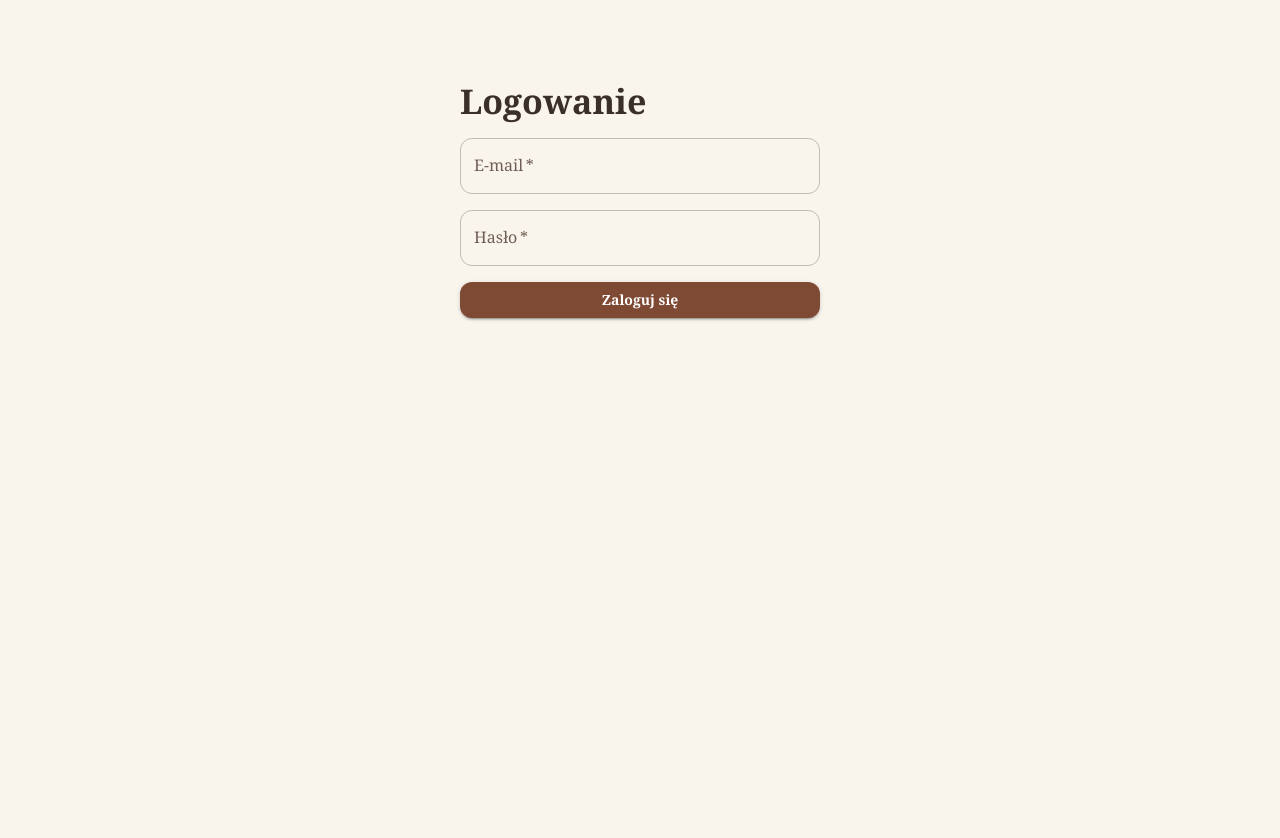
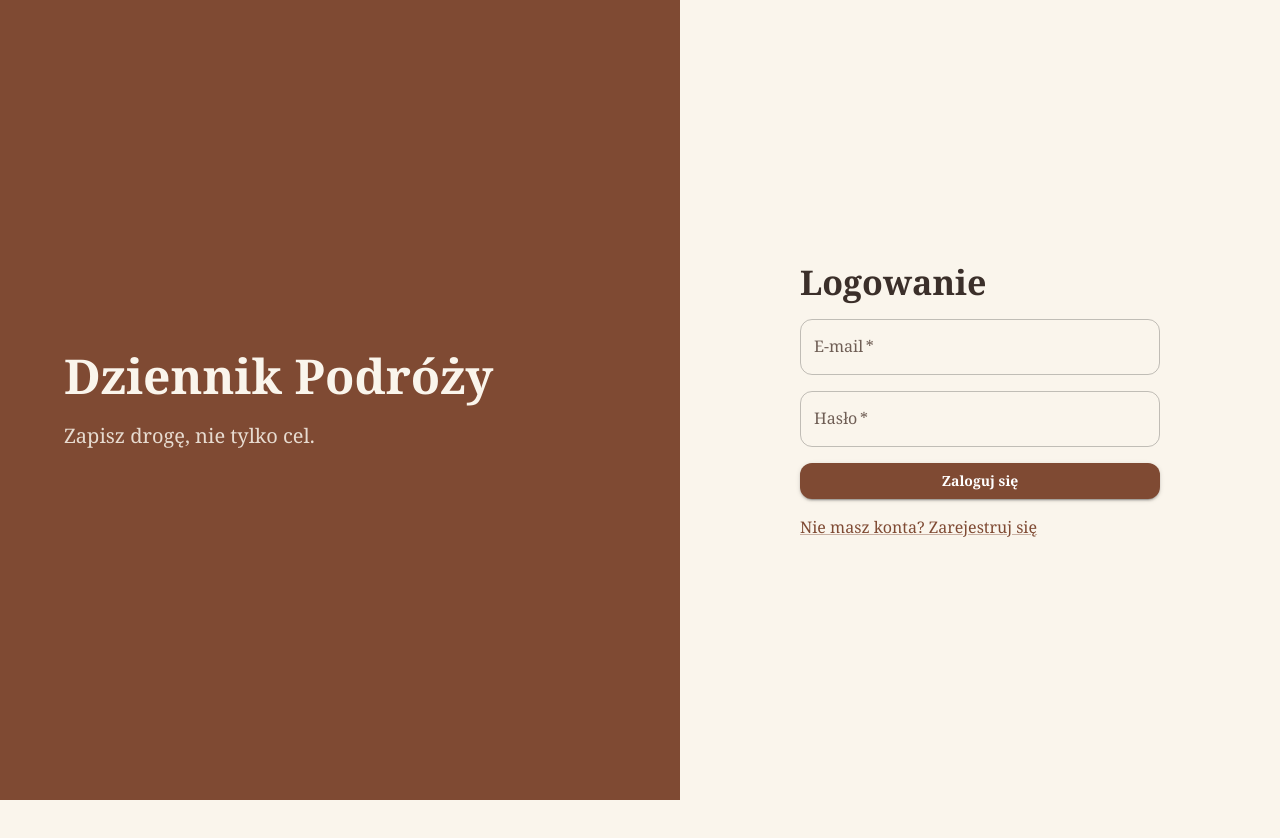
Before and after one commit to ania1703/DziennikPodrozy, a React (Vite) app in the folder frontend/: page /login in a window 1280 px wide. Shown: the top 838 px of the page. After the commit the page ends 800 px from the top, so only its background shows below. Built offline with nearby package versions, Linux system fonts and the light colour scheme.

Commit message:
Add frontend two-panel layout for login and registration

```diff
--- a/frontend/src/components/common/AuthFormContainer.ts
+++ b/frontend/src/components/common/AuthFormContainer.ts
@@ -1,9 +1,9 @@
 import { styled } from '@mui/material/styles'
 
 export const AuthFormContainer = styled('form')({
-    display: 'flex',
-    flexDirection: 'column',
-    gap: 16,
-    maxWidth: 360,
-    margin: '80px auto',
+  display: 'flex',
+  flexDirection: 'column',
+  gap: 16,
+  width: '100%',
+  maxWidth: 360,
 })
--- /dev/null
+++ b/frontend/src/components/common/AuthLayout.styles.ts
@@ -0,0 +1,28 @@
+import { styled } from '@mui/material/styles'
+import Box from '@mui/material/Box'
+
+export const AuthPage = styled(Box)({
+  display: 'flex',
+  minHeight: '100vh',
+})
+
+export const BrandPanel = styled(Box)(({ theme }) => ({
+  flex: 1,
+  display: 'none',
+  flexDirection: 'column',
+  justifyContent: 'center',
+  padding: 64,
+  backgroundColor: theme.palette.primary.main,
+  color: theme.palette.background.default,
+  [theme.breakpoints.up('md')]: {
+    display: 'flex',
+  },
+}))
+
+export const FormPanel = styled(Box)({
+  flex: 1,
+  display: 'flex',
+  alignItems: 'center',
+  justifyContent: 'center',
+  padding: 24,
+})
--- /dev/null
+++ b/frontend/src/components/common/AuthLayout.tsx
@@ -0,0 +1,25 @@
+import type { ReactNode } from 'react'
+import Typography from '@mui/material/Typography'
+import { AuthPage, BrandPanel, FormPanel } from './AuthLayout.styles'
+
+interface AuthLayoutProps {
+  children: ReactNode
+}
+
+export function AuthLayout({ children }: AuthLayoutProps) {
+  return (
+    <AuthPage>
+      <BrandPanel>
+        <Typography variant="h3" component="p">
+          Dziennik Podróży
+        </Typography>
+
+        <Typography variant="h6" component="p" sx={{ marginTop: 2, opacity: 0.85 }}>
+          Zapisz drogę, nie tylko cel.
+        </Typography>
+      </BrandPanel>
+
+      <FormPanel>{children}</FormPanel>
+    </AuthPage>
+  )
+}
--- a/frontend/src/pages/Auth/LoginPage.tsx
+++ b/frontend/src/pages/Auth/LoginPage.tsx
@@ -7,6 +7,9 @@ import { useLogin } from '../../api/useLogin'
 import { useAuth } from '../../contexts/useAuth'
 import { useNavigate } from 'react-router-dom'
 import { AuthFormContainer } from '../../components/common/AuthFormContainer'
+import { Link } from 'react-router-dom'
+import MuiLink from '@mui/material/Link'
+import { AuthLayout } from '../../components/common/AuthLayout'
 
 function LoginPage() {
   const [email, setEmail] = useState('')
@@ -30,13 +33,13 @@ function LoginPage() {
   }
 
   return (
+    <AuthLayout>
       <AuthFormContainer onSubmit={handleSubmit}>
         <Typography variant="h4" component="h1">
           Logowanie
         </Typography>
 
         {login.isError && <Alert severity="error">Nieprawidłowy e-mail lub hasło.</Alert>}
-
 
         <TextField
           label="E-mail"
@@ -57,7 +60,12 @@ function LoginPage() {
         <Button type="submit" variant="contained" disabled={login.isPending}>
           {login.isPending ? 'Logowanie...' : 'Zaloguj się'}
         </Button>
+
+        <MuiLink component={Link} to="/register">
+          Nie masz konta? Zarejestruj się
+        </MuiLink>
       </AuthFormContainer>
+    </AuthLayout>
   )
 }
 
--- a/frontend/src/pages/Auth/RegisterPage.tsx
+++ b/frontend/src/pages/Auth/RegisterPage.tsx
@@ -1,5 +1,7 @@
 import { useState, type FormEvent } from 'react'
 import { Link } from 'react-router-dom'
+import MuiLink from '@mui/material/Link'
+import { AuthLayout } from '../../components/common/AuthLayout'
 import TextField from '@mui/material/TextField'
 import Button from '@mui/material/Button'
 import Typography from '@mui/material/Typography'
@@ -19,6 +21,7 @@ function RegisterPage() {
   }
 
   return (
+    <AuthLayout>
     <AuthFormContainer onSubmit={handleSubmit}>
       <Typography variant="h4" component="h1">
         Rejestracja
@@ -57,8 +60,11 @@ function RegisterPage() {
         {register.isPending ? 'Rejestracja...' : 'Zarejestruj się'}
       </Button>
 
-      <Link to="/login">Masz już konto? Zaloguj się</Link>
+      <MuiLink component={Link} to="/login">
+          Masz już konto? Zaloguj się
+      </MuiLink>
     </AuthFormContainer>
+    </AuthLayout>
   )
 }
 
```
Lines whose indentation alone changed are shown as unchanged.
